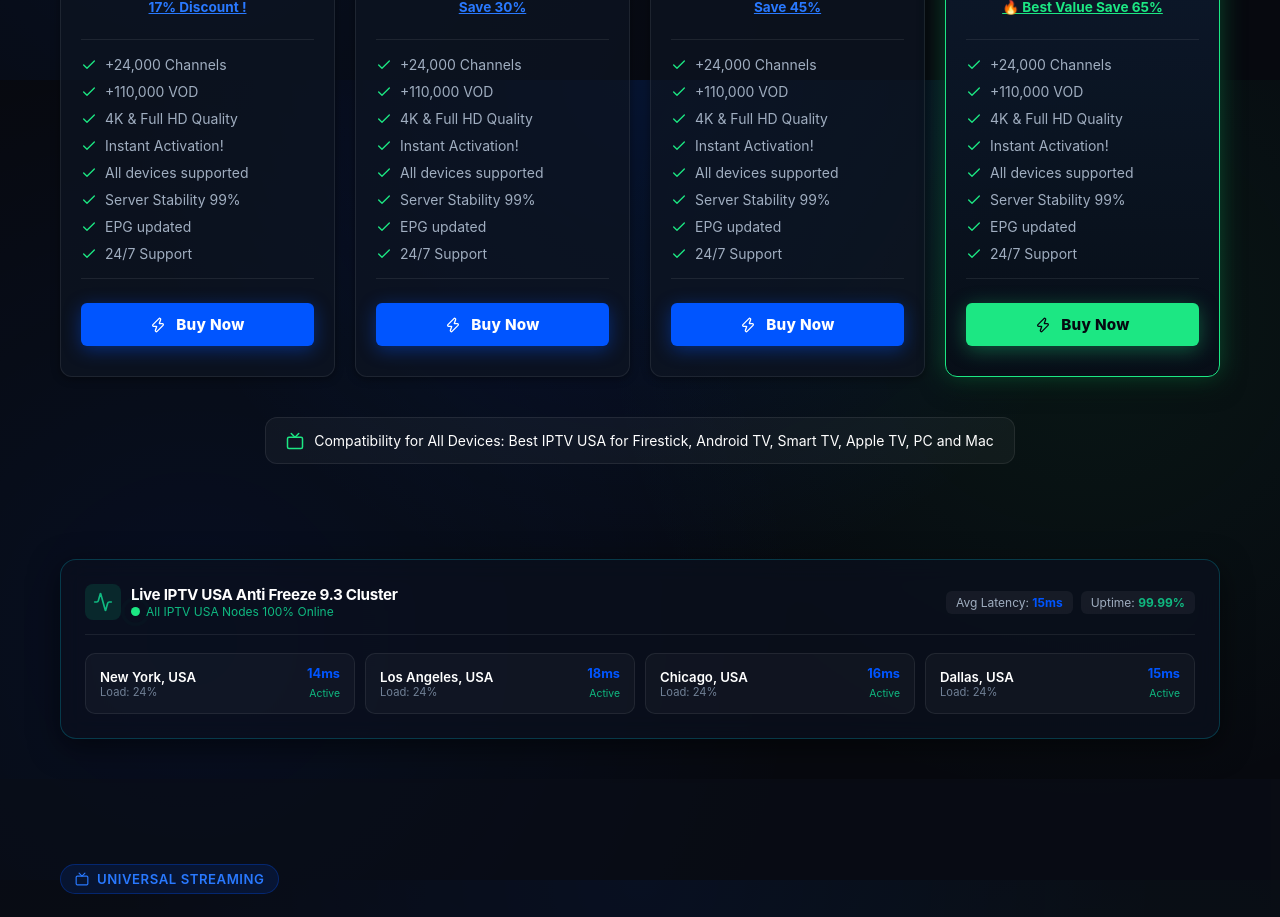
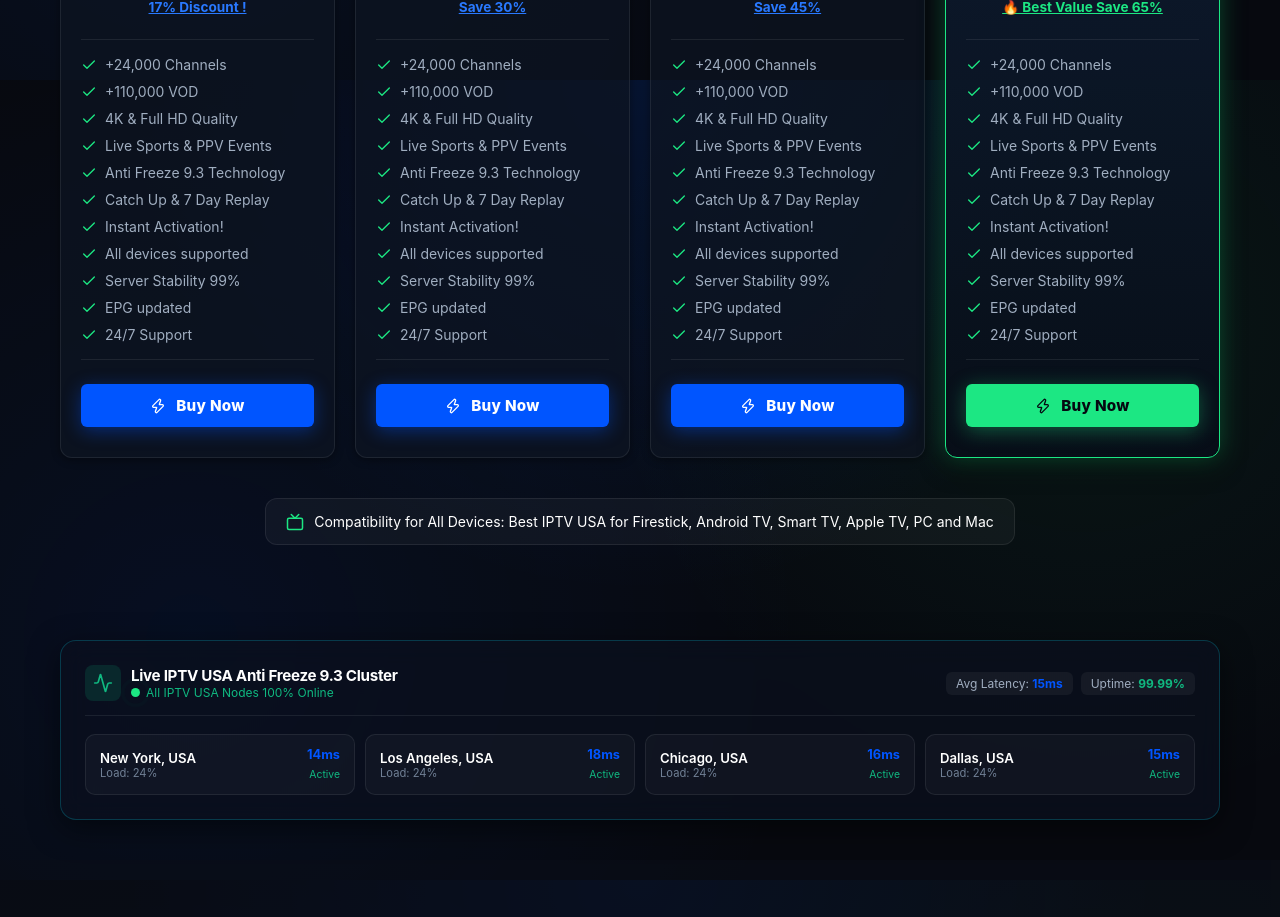
Before and after one commit to Mohamed211814/iptvusa_website, a Next.js app: page / in a window 1280 px wide. Shown: the part 1520-2437 px from the top of the page. Built offline with nearby package versions, Linux system fonts and the light colour scheme.

Commit message:
feat: add pricing plans data schema and configuration constants

```diff
--- a/src/data/pricing.ts
+++ b/src/data/pricing.ts
@@ -29,6 +29,9 @@
       "+24,000 Channels",
       "+110,000 VOD",
       "4K & Full HD Quality",
+      "Live Sports & PPV Events",
+      "Anti Freeze 9.3 Technology",
+      "Catch Up & 7 Day Replay",
       "Instant Activation!",
       "All devices supported",
       "Server Stability 99%",
@@ -50,6 +53,9 @@
       "+24,000 Channels",
       "+110,000 VOD",
       "4K & Full HD Quality",
+      "Live Sports & PPV Events",
+      "Anti Freeze 9.3 Technology",
+      "Catch Up & 7 Day Replay",
       "Instant Activation!",
       "All devices supported",
       "Server Stability 99%",
@@ -71,6 +77,9 @@
       "+24,000 Channels",
       "+110,000 VOD",
       "4K & Full HD Quality",
+      "Live Sports & PPV Events",
+      "Anti Freeze 9.3 Technology",
+      "Catch Up & 7 Day Replay",
       "Instant Activation!",
       "All devices supported",
       "Server Stability 99%",
@@ -93,6 +102,9 @@
       "+24,000 Channels",
       "+110,000 VOD",
       "4K & Full HD Quality",
+      "Live Sports & PPV Events",
+      "Anti Freeze 9.3 Technology",
+      "Catch Up & 7 Day Replay",
       "Instant Activation!",
       "All devices supported",
       "Server Stability 99%",
```
